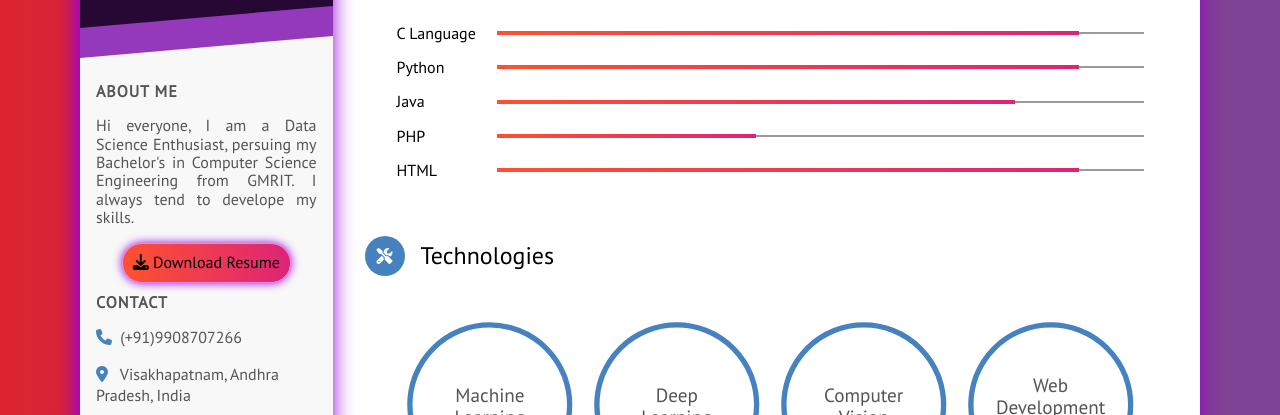
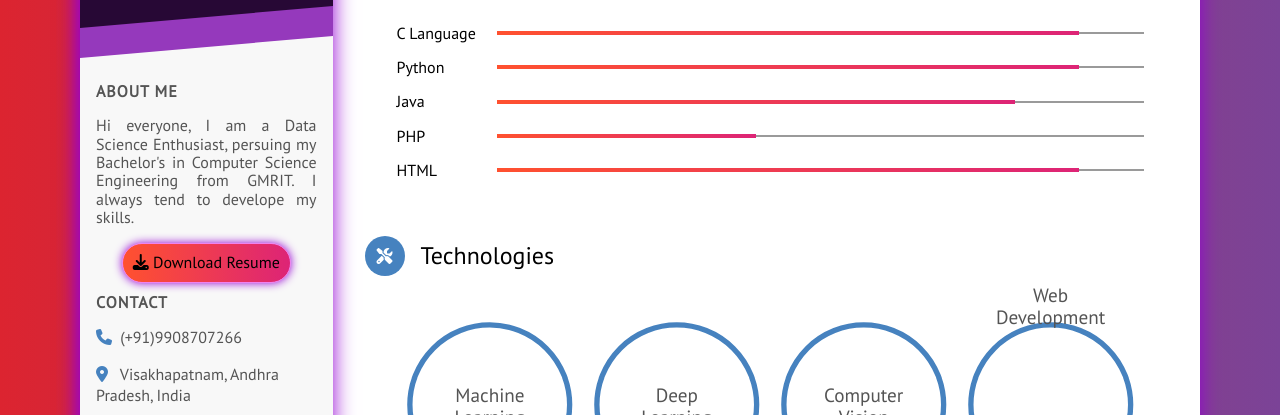
Before and after one commit to nagatharun/venugopalkadamba.github.io, a plain HTML site: page index.html in a window 1280 px wide. Shown: the part 385-800 px from the top of the page. Drawn offline with nearby package versions, Linux system fonts and the light colour scheme.

Commit message:
Update index.html

```diff
--- a/index.html
+++ b/index.html
@@ -180,7 +180,7 @@
               <circle cx="50" cy="50" r="45"></circle>
               <circle class="cbar" cx="50" cy="50" r="45" style="--percent: 0.8"></circle>
             </svg>
-            <span class="tl-name" style="margin-top:-10px;">Web Development</span>
+            <span class="tl-name" style="margin-top:-100px;">Web Development</span>
             <span class="tl-exp" style="margin-top: 10px;">80%</span>
           </li>
         </ul>
```
